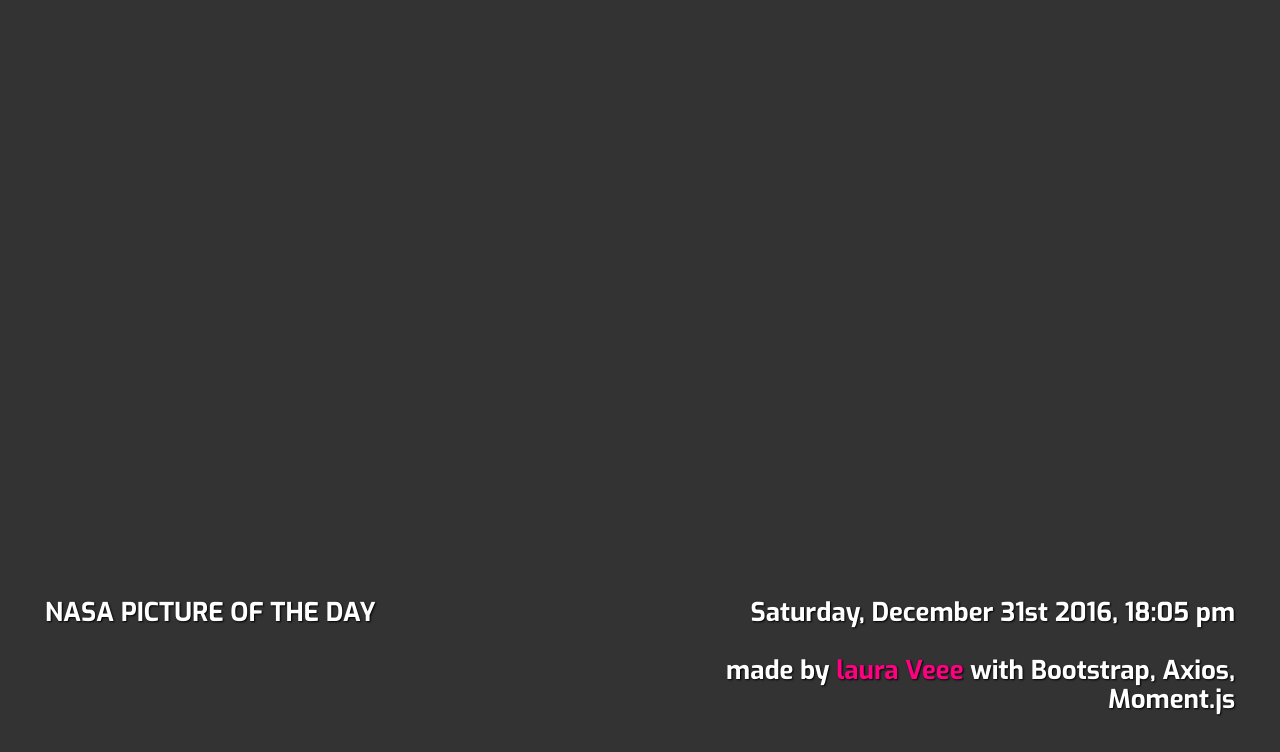
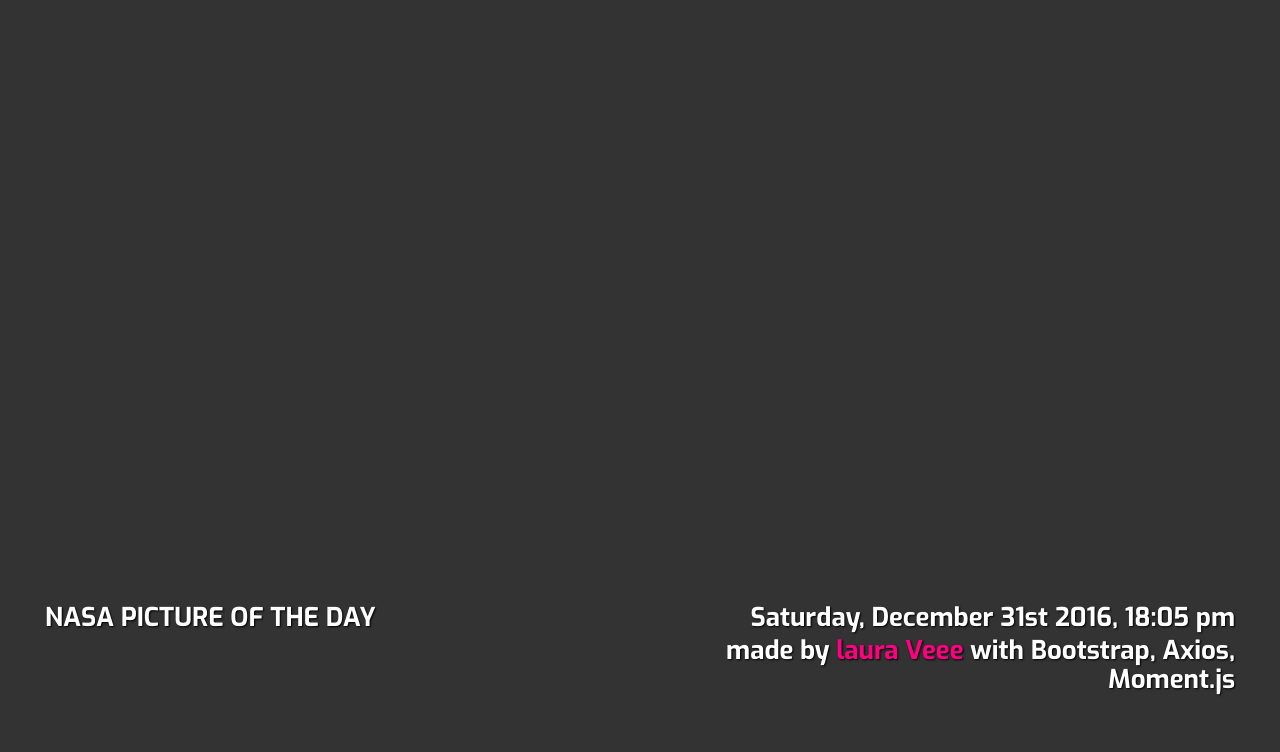
Before and after one commit to Cyclokitty/nasaPicOfDay, a plain HTML site: page index.html in a window 1280 px wide. Shown: the part 72-824 px from the top of the page. Drawn offline with nearby package versions, Linux system fonts and the light colour scheme; no server answers.

Commit message:
Fix up h2 spacing with a reset and then narrow the spacing between the rows of h2.

```diff
--- a/nasaPicOfDay.css
+++ b/nasaPicOfDay.css
@@ -1,7 +1,7 @@
 @import url('https://fonts.googleapis.com/css?family=Exo:700,700i');
 
 body {
-  min-height: 100vh;
+  height: 100vh;
   background-color: #333;
   color: #fff;
   margin: 0;
@@ -11,16 +11,21 @@ body {
   background-position: center center;
 }
 
+h2 {
+  margin: 0;
+}
+
 .wrap {
   min-height: 100vh;
   height: auto !important;
   height: 100vh;
-  margin: 0 auto -200px;
+  margin: 0 auto -175px;
 }
 
 .padded {
   padding-left: 30px;
   padding-right: 30px;
+  padding-bottom: 5px;
 }
 
 h2 {
@@ -38,7 +43,7 @@ h2 {
 }
 
 .push .footer {
-  height: 200px;
+  height: 175;
 }
 
 a:link {
```
